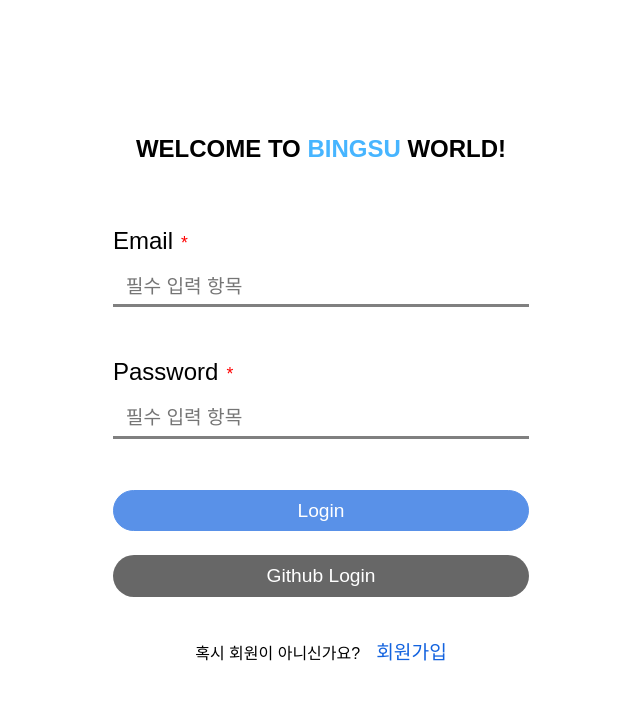
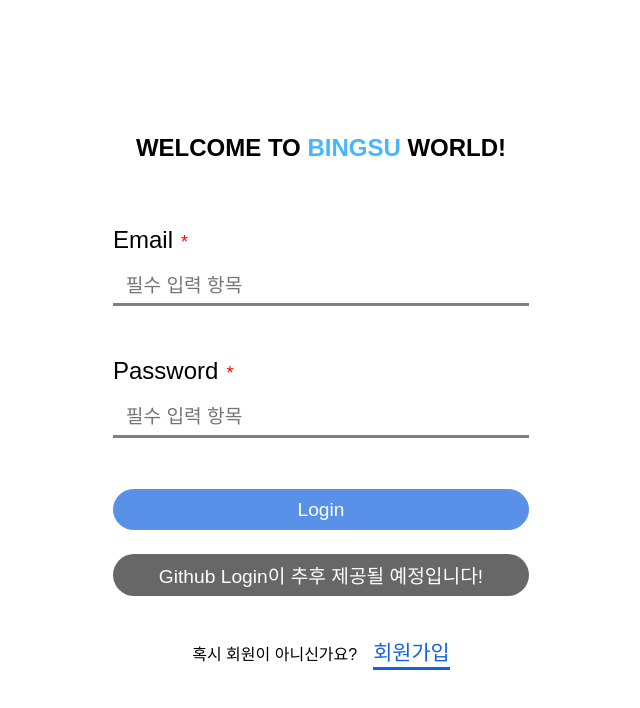
Before and after one commit to heading1/WYLSBingsu, a React app in the folder client/: page /login in a window 1280 px wide. Shown: the top 708 px of the page, without its empty margins (319-959 px from the left). Built offline with nearby package versions, Linux system fonts and the light colour scheme; no server answers; a web font is replaced by a local one.

Commit message:
[#221]style: Github OAuth 버튼 비활성화

```diff
--- a/client/src/pages/login-page/LoginPageStyle.tsx
+++ b/client/src/pages/login-page/LoginPageStyle.tsx
@@ -12,6 +12,8 @@ export const Wrapper = styled.div<DeviceViewport>`
 
 export const RegisterLink = styled(Link)`
   margin-left: 1rem;
-  font-size: 1.2rem;
+  font-size: 1.3rem;
+  padding-bottom: 3px;
+  border-bottom: 3px solid ${(props) => props.theme.point2};
   color: ${(props) => props.theme.point2};
 `;
--- a/client/src/pages/login-page/components/GithubOAuth.tsx
+++ b/client/src/pages/login-page/components/GithubOAuth.tsx
@@ -2,8 +2,8 @@ import Wrapper from './GithubOAuthStyle';
 
 const GithubOAuth: React.FC = () => {
   return (
-    <Wrapper href="/login">
-      <span>Github Login</span>
+    <Wrapper disabled>
+      <span>Github Login이 추후 제공될 예정입니다!</span>
     </Wrapper>
   );
 };
--- a/client/src/pages/login-page/components/GithubOAuthStyle.tsx
+++ b/client/src/pages/login-page/components/GithubOAuthStyle.tsx
@@ -1,6 +1,6 @@
 import styled from 'styled-components';
 
-const Wrapper = styled.a`
+const Wrapper = styled.button`
   display: flex;
   width: 100%;
   height: 2.6rem;
@@ -12,6 +12,7 @@ const Wrapper = styled.a`
   font-size: 1.2rem;
   opacity: 0.7;
   transition: opacity 0.3s linear;
+  cursor: not-allowed;
 
   &:hover {
     opacity: 1;
```
